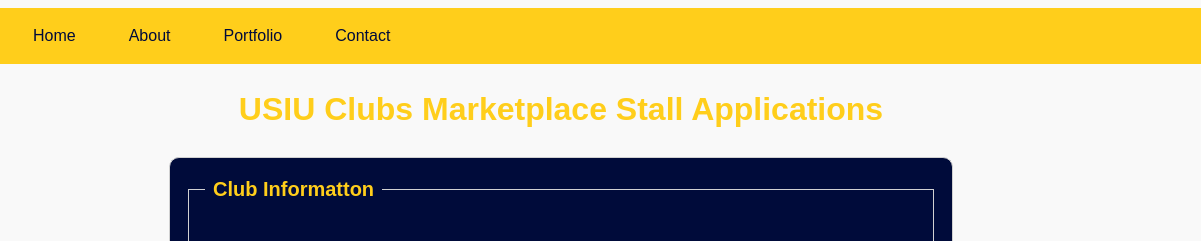
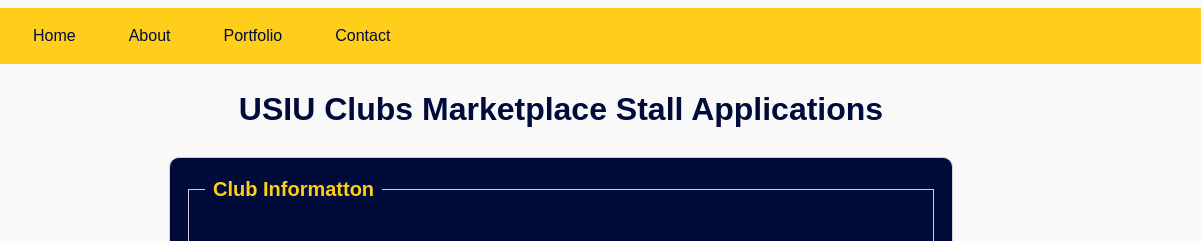
Before and after one commit to joshuaathian/form-assignment, a plain HTML site: page index.html in a window 1280 px wide. Shown: the top 241 px of the page, 79-1280 px from the left. Drawn offline with Linux system fonts and the light colour scheme.

Commit message:
Refactor CSS variables and styles

```diff
--- a/style.css
+++ b/style.css
@@ -25,7 +25,7 @@ body {
 
 /* Typography Scale */
 h1 {
-  color: var(--brand);
+  color: var(--accent);
   text-align: center;
   margin-bottom: var(--space-3);
 }
```
